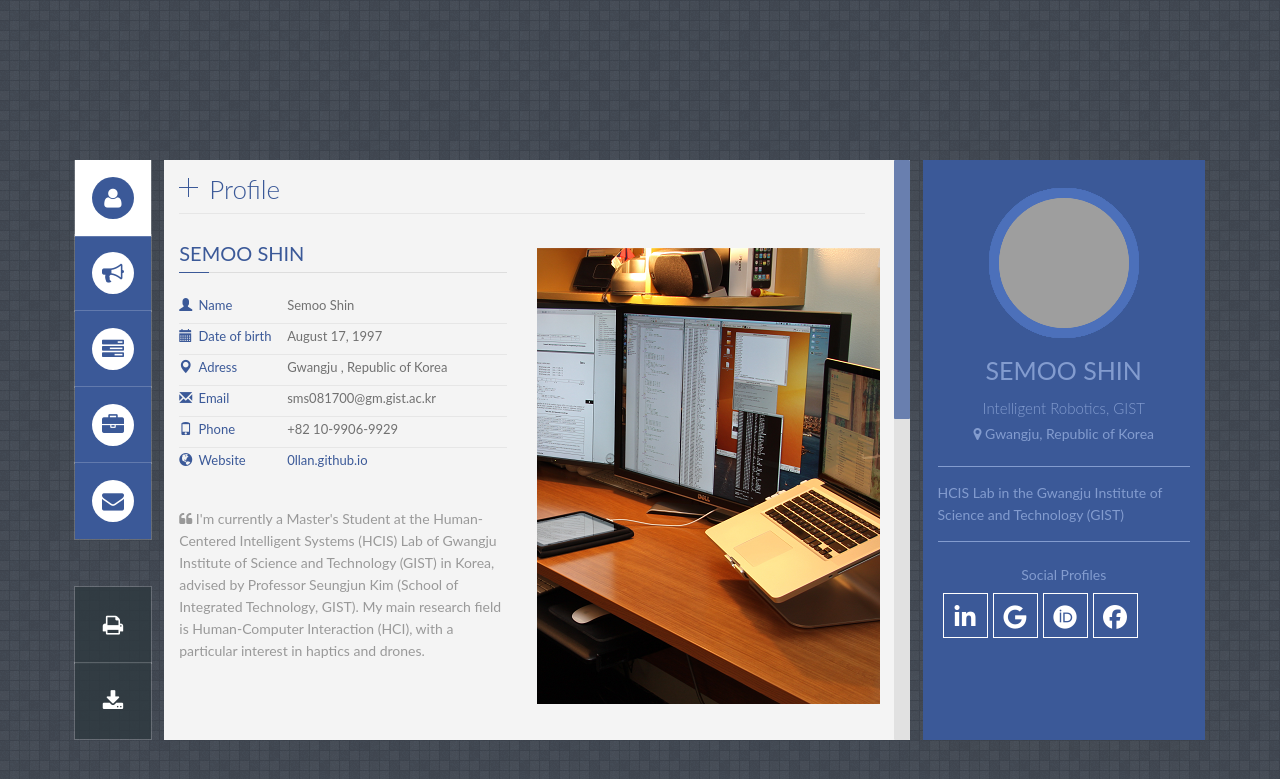
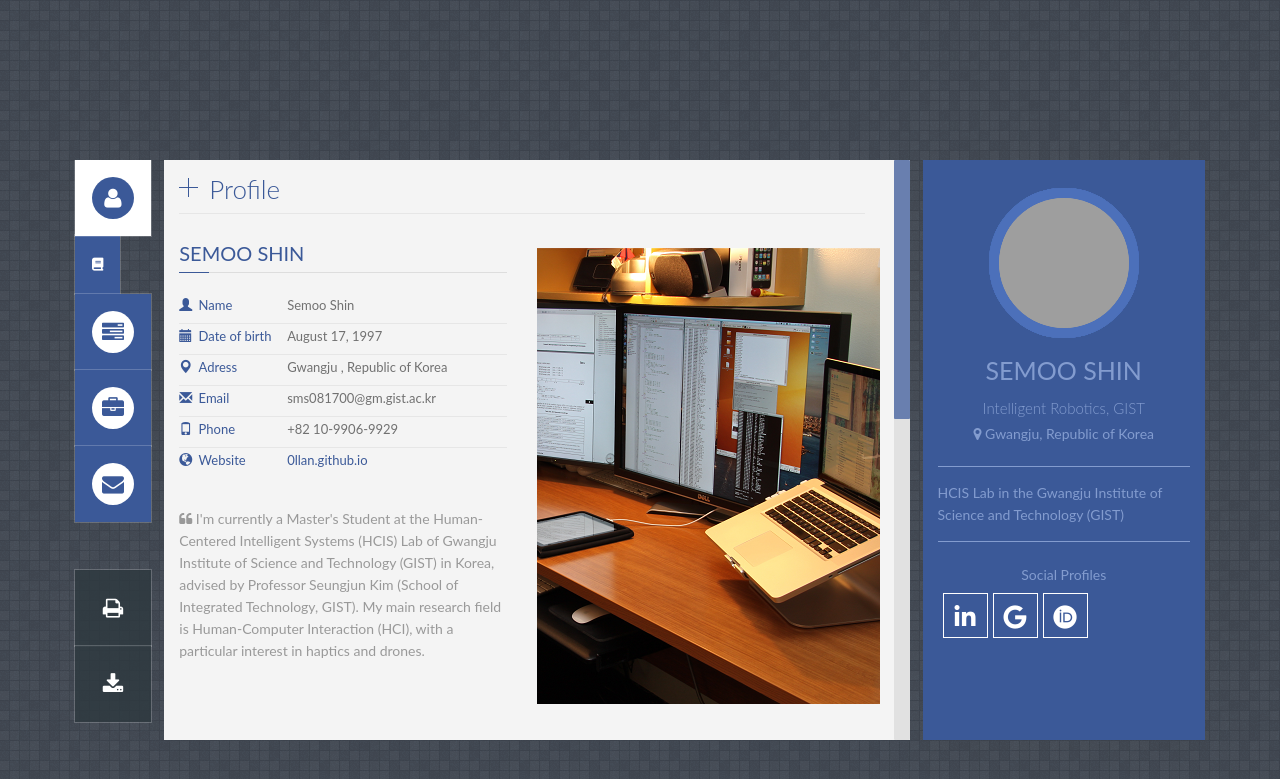
Before and after one commit to 0llan/0llan.github.io, a Jekyll site: the page built from index.html, in a window 1280 px wide. Shown: the top 779 px of the page. Built offline with Jekyll 4.4.1, drawn with Linux system fonts in a browser that asks for light colours; nearby versions of some CDN libraries; some web fonts are replaced; grey boxes are pictures that could not be loaded.

Commit message:
FromDesktop2

```diff
--- a/_includes/cv.html
+++ b/_includes/cv.html
@@ -96,9 +96,9 @@
 
             <!-- .legends -->
             <ul style="list-style: none; padding: 0; font-size: 14px;">
-                <li><span style="color: #68217A;">●</span> C#</li>
+                <li><span style="color: #b89dbf;">●</span> C#</li>
                 <li><span style="color: #FFD43B;">●</span> Python</li>
-                <li><span style="color: #00599C;">●</span> C++</li>
+                <li><span style="color: #0091ff;">●</span> C++</li>
                 <li><span style="color: #B52C2C;">●</span> Verilog HDL</li>
             </ul>
         </div>
--- a/index.html
+++ b/index.html
@@ -91,7 +91,6 @@
             <a href="{{site.linkedin}}"><i class="fa fa-linkedin"></i></a>
             <a href="{{site.google}}"><i class="fa-brands fa-google"></i></a>
             <a href="{{site.orcid}}"><i class="fa-brands fa-orcid"></i></a>
-            <a href="{{site.facebook}}"><i class="fa fa-facebook"></i></a>
             <div class="clear"></div>
         </div>
         <!-- End Name -->
@@ -115,8 +114,8 @@
         </li>
 
         <li class="tabs-blog hi-icon-wrap hi-icon-effect-5 hi-icon-effect-5a" data-tab-name="blog">
-            <span class="tite-list">blog</span>
-            <i class="fa fa-bullhorn icon_menu"></i>
+            <span class="tite-list">publication</span>
+            <i class="fa-solid fa-book"></i>
         </li>
 
         <li class="tabs-resume hi-icon-wrap hi-icon-effect-5 hi-icon-effect-5a" data-tab-name="resume">
@@ -146,7 +145,7 @@
 
 {% include /profile.html %}
 
-{% include /blog.html %}
+{% include /publication.html %}
 
 {% include /cv.html %}
 
```
Also changed, not shown: other parts of _includes/cv.html (+1 -1 lines), _includes/publication.html (renamed from _includes/blog.html).
